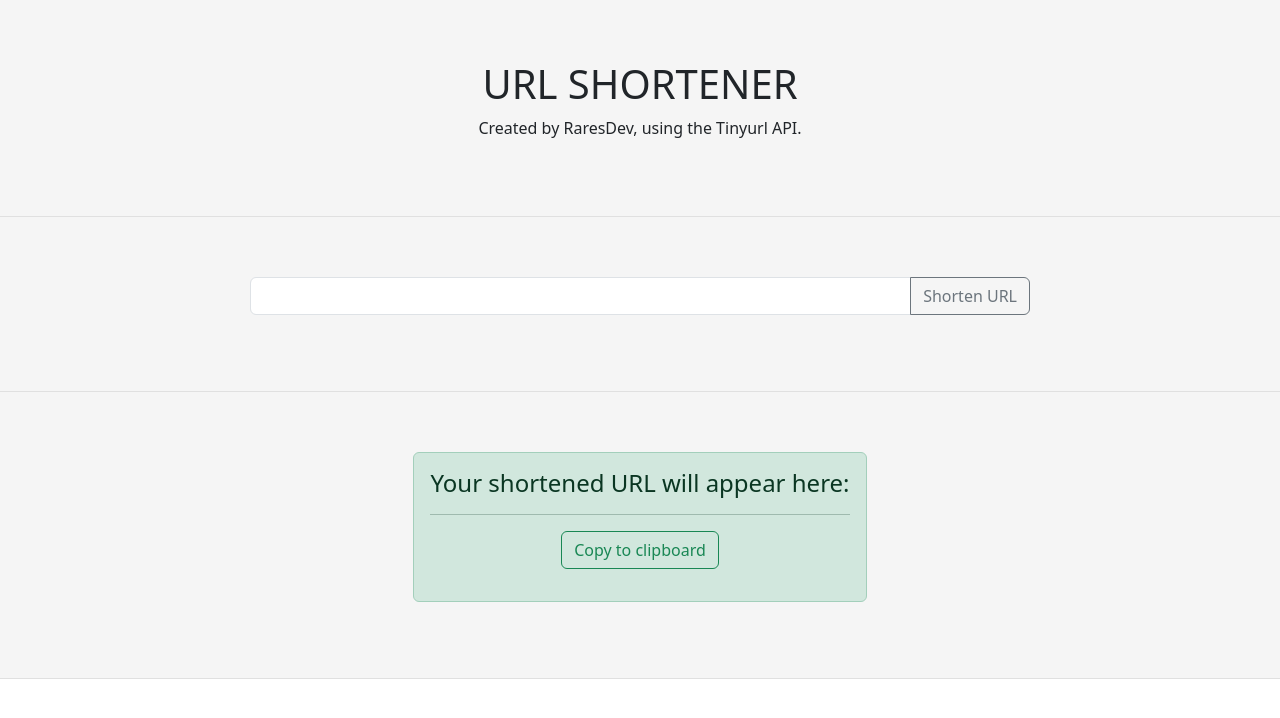
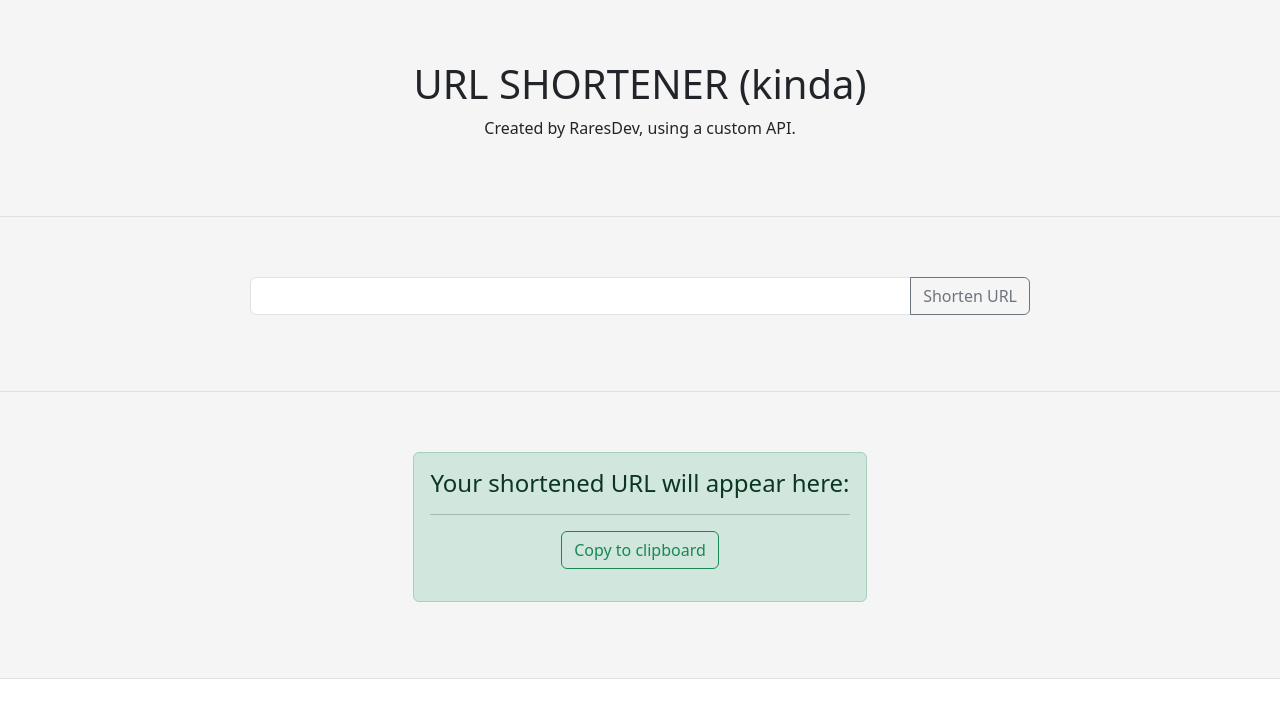
Before and after one commit to 09Riri09/url-shortener, a React (Create React App) app in the folder frontend/: page / in a window 1280 px wide. Shown: the top 718 px of the page. Built offline with nearby package versions, Linux system fonts and the light colour scheme.

Commit message:
added custom API post request

```diff
--- a/frontend/package.json
+++ b/frontend/package.json
@@ -6,6 +6,7 @@
     "@testing-library/jest-dom": "^5.17.0",
     "@testing-library/react": "^13.4.0",
     "@testing-library/user-event": "^13.5.0",
+    "axios": "^1.6.7",
     "bootstrap": "^5.3.2",
     "react": "^18.2.0",
     "react-bootstrap": "^2.10.0",
--- a/frontend/src/App.js
+++ b/frontend/src/App.js
@@ -3,6 +3,7 @@ import { useState } from "react";
 import "bootstrap/dist/css/bootstrap.min.css";
 import { InputGroup, Form, Button, Alert } from "react-bootstrap";
 import "./App.css";
+import axios from "axios";
 
 function App() {
   const [copied, setCopied] = useState(false);
@@ -19,7 +20,7 @@ function App() {
     return setLongUrl(e.target.value);
      }
 
-    const shortenUrl = () =>{
+    /*const shortenUrl = () =>{
       fetch(`https://tinyurl.com/api-create.php?url=${longUrl}`)
       .then (response => response.text())
       .then(data => {
@@ -28,13 +29,24 @@ function App() {
       })
       .catch (error => console.error('Error', error));
 
+    } */
+
+    const shortenUrl = () => {
+      axios.post ('https://wj6p6ektw9.execute-api.eu-west-1.amazonaws.com/prod/add-url/',{
+        url: longUrl
+      })
+      .then(response => {
+        setShortUrl(`https://wj6p6ektw9.execute-api.eu-west-1.amazonaws.com/prod/short/${response.data.shortUrl}`);
+        setCopied (false);
+      })
+      .catch (error => console.error('Error', error));
     }
 
   return (
     <>
       <div className="title-section">
-        <h1>URL SHORTENER</h1>
-        <p>Created by RaresDev, using the Tinyurl API.</p>
+        <h1>URL SHORTENER (kinda)</h1>
+        <p>Created by RaresDev, using a custom API.</p>
       </div>
       <div className="input-section">
         <InputGroup className="mb-3">
```
Also changed, not shown: 1 other file (tests, documents, lock files or other folders).
